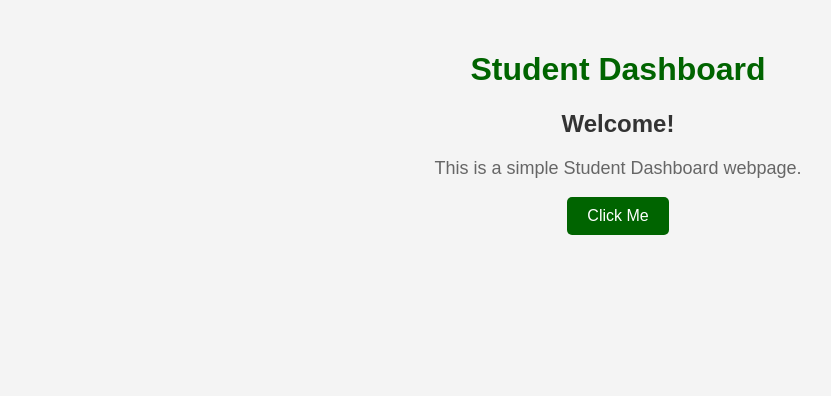
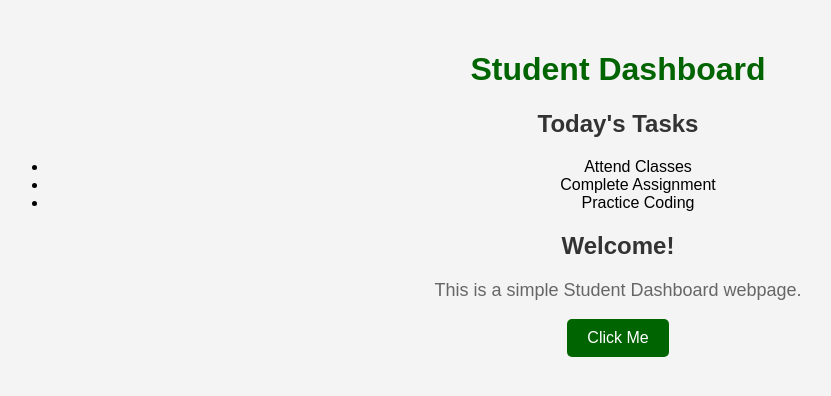
Before and after one commit to chnandu2006-sudo/taskflow, a plain HTML site: page index.html in a window 1280 px wide. Shown: the whole page, without its empty margins (22-853 px from the left). Drawn offline with Linux system fonts and the light colour scheme.

Commit message:
feat: add list tasks

```diff
--- a/index.html
+++ b/index.html
@@ -10,6 +10,14 @@
 
     <header>
         <h1>Student Dashboard</h1>
+
+<h2>Today's Tasks</h2>
+
+<ul>
+    <li>Attend Classes</li>
+    <li>Complete Assignment</li>
+    <li>Practice Coding</li>
+</ul>
     </header>
 
     <main>
```
